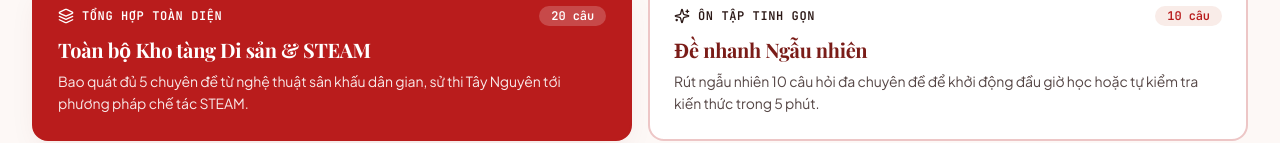
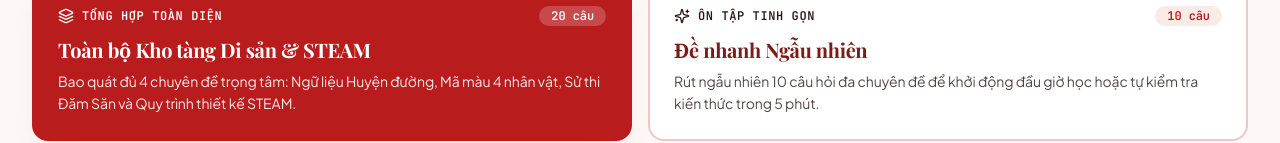
Before and after one commit to KhoaCoder2009/disanvanhoa, a Next.js app: page /trac-nghiem in a window 1280 px wide. Shown: the part 660-803 px from the top of the page. Built offline with nearby package versions, Linux system fonts and the light colour scheme; a web font is replaced by a local one.

Commit message:
Update quiz overview copy to reflect 4 focused topics

```diff
--- a/src/components/HeritageQuizStudio.tsx
+++ b/src/components/HeritageQuizStudio.tsx
@@ -293,7 +293,7 @@ export const HeritageQuizStudio: React.FC = () => {
                       scope === "all" ? "text-white/90" : "text-heritage-ink/80"
                     }`}
                   >
-                    Bao quát đủ 5 chuyên đề từ nghệ thuật sân khấu dân gian, sử thi Tây Nguyên tới phương pháp chế tác STEAM.
+                    Bao quát đủ 4 chuyên đề trọng tâm: Ngữ liệu Huyện đường, Mã màu 4 nhân vật, Sử thi Đăm Săn và Quy trình thiết kế STEAM.
                   </p>
                 </button>
 
```
